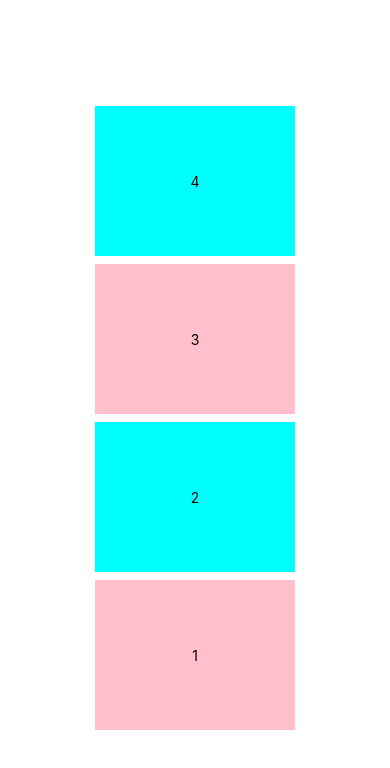
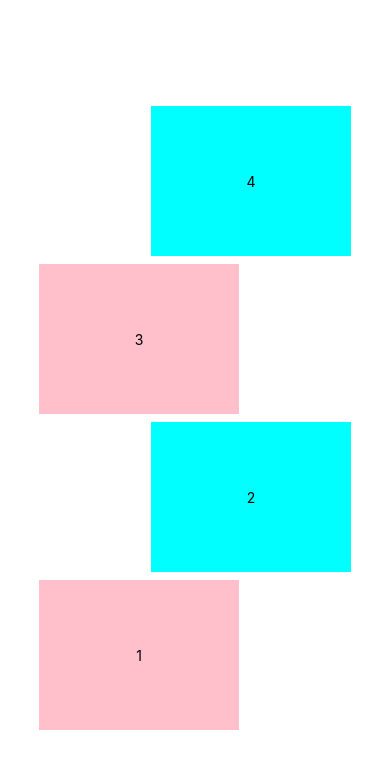
Before and after one commit to MathieuFedrigo/face-a-face, a React Native app: screen / in a window 390 px wide. Shown: the top 768 px of the page. Built offline with nearby package versions, Linux system fonts and the light colour scheme.

Commit message:
add sides left right

```diff
--- a/src/Components/Brick.tsx
+++ b/src/Components/Brick.tsx
@@ -6,19 +6,27 @@ import { ISide } from '../Types/Side';
 
 export const Brick: FC<{number: IBrick, side: ISide}> = ({number, side}) => {
   return (
-    <View style={[styles.container, {backgroundColor: side === 'left' ? 'cyan' : 'pink'}]}>
-      <Text>{number}</Text>
+    <View style={[styles.container, {justifyContent: side === 'left' ? 'flex-end' : 'flex-start'}]}>
+      <View style={[styles.brick, {backgroundColor: side === 'left' ? 'cyan' : 'pink'}]}>
+        <Text>{number}</Text>
+      </View>
     </View>
   );
 }
 
 const styles = StyleSheet.create({
   container: {
+    width: '80%',
+    display: 'flex',
+    flexDirection: 'row',
+    alignItems: 'center',
+    marginBottom: 8,
+  },
+  brick: {
     width: 200,
     height: 150,
     backgroundColor: 'pink',
     alignItems: 'center',
     justifyContent: 'center',
-    marginBottom: 8
   },
 });
```
